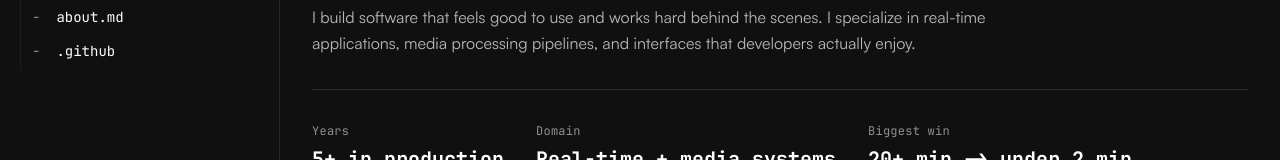
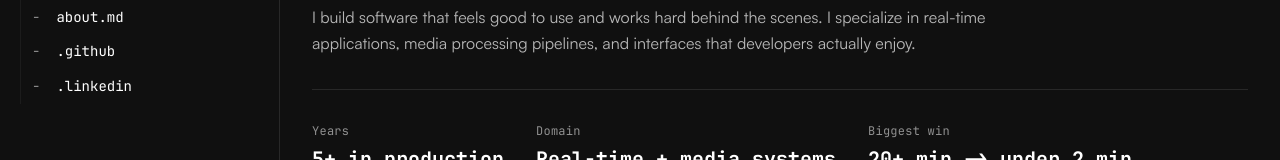
Before and after one commit to davis-ian/portfolio_v4, an Astro site: page / in a window 1280 px wide. Shown: the part 292-452 px from the top of the page. Built offline with nearby package versions, Linux system fonts and the light colour scheme; Astro itself is replaced by a stand-in of ours; no server answers.

Commit message:
added linkedin to nav

```diff
--- a/src/components/Sidebar.astro
+++ b/src/components/Sidebar.astro
@@ -35,6 +35,7 @@ const { home = false, activeSection = "hero", activeProject = "" } = Astro.props
             </div>
           </div>
           <a href="https://github.com/davis-ian" class="file" target="_blank" rel="noopener"><span class="file-prefix">-</span><span>.github</span></a>
+          <a href="https://www.linkedin.com/in/iandavisdev/" class="file" target="_blank" rel="noopener"><span class="file-prefix">-</span><span>.linkedin</span></a>
         </div>
       </div>
     </nav>
```
